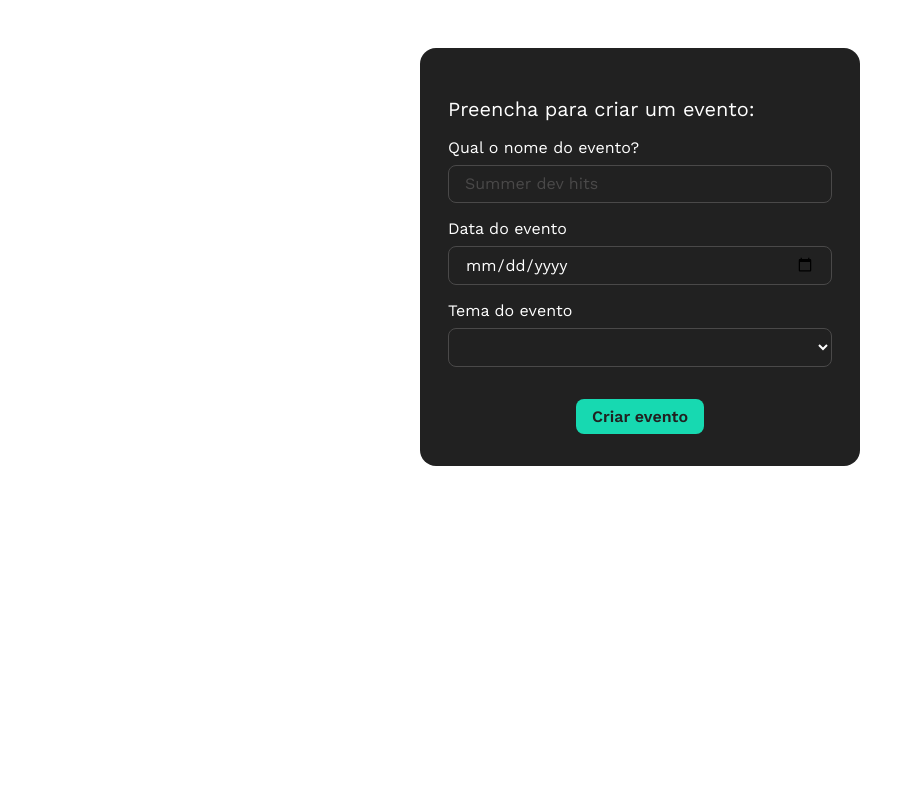
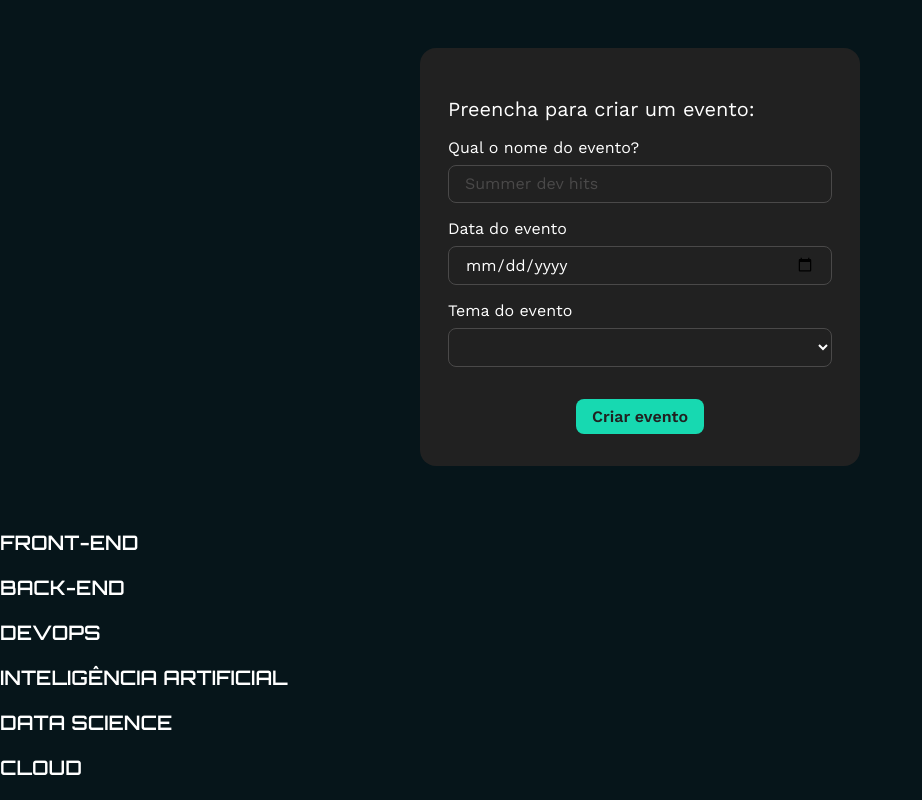
Before and after one commit to robertvieiraa/tecboard-praticando, a React (Vite) app: page / in a window 1280 px wide. Shown: the part 698-1498 px from the top of the page, without its empty margins (0-922 px from the left). Before the commit the page ends 1228 px from the top, so only its background shows below. Built offline with nearby package versions, Linux system fonts and the light colour scheme.

Commit message:
Adicionei lista de temas e respectivas sessões

```diff
--- a/index.html
+++ b/index.html
@@ -1,15 +1,21 @@
 <!doctype html>
 <html lang="en">
+
 <head>
   <meta charset="UTF-8" />
   <link rel="icon" type="image/svg+xml" href="/favicon.svg" />
   <meta name="viewport" content="width=device-width, initial-scale=1.0" />
   <title>tecboard-praticando</title>
-    <link href="https://fonts.googleapis.com/css2?family=Work+Sans:ital,wght@0,100..900;1,100..900&display=swap"
+  <link rel="preconnect" href="https://fonts.googleapis.com">
+  <link rel="preconnect" href="https://fonts.gstatic.com" crossorigin>
+  <link
+    href="https://fonts.googleapis.com/css2?family=Orbitron:wght@400..900&family=Work+Sans:ital,wght@0,100..900;1,100..900&display=swap"
     rel="stylesheet">
 </head>
+
 <body>
   <div id="root"></div>
   <script type="module" src="/src/main.jsx"></script>
 </body>
+
 </html>
--- a/src/App.css
+++ b/src/App.css
@@ -8,22 +8,3 @@
   background-color: #06151A;
   padding: 32px;
 }
-
-section {
-  display: flex;
-  justify-content: center;
-  background: linear-gradient(180deg, #17E4B9 0%, #091D24 100%);
-}
-
-section img {
-  max-width: 90%;
-}
-
-.form-evento {
-  background-color: #212121;
-  padding: 32px 28px;
-  border-radius: 16px;
-  width: 384px;
-  max-width: 90%;
-  margin: 64px auto;
-}
--- a/src/App.jsx
+++ b/src/App.jsx
@@ -4,19 +4,62 @@
 import heroImg from './assets/hero.png'
 import './App.css'
 import { FormularioDeEvento } from './components/FormularioDeEvento'
+import { Tema } from './components/Tema'
+import { Banner } from './components/Banner'
 
 function App() {
-  const [count, setCount] = useState(0)
+  const temas = [
+    {
+      id: 1,
+      nome: 'front-end'
+    },
+    {
+      id: 2,
+      nome: 'back-end'
+    },
+    {
+      id: 3,
+      nome: 'devops'
+    },
+    {
+      id: 4,
+      nome: 'inteligência artificial'
+    },
+    {
+      id: 5,
+      nome: 'data science'
+    },
+    {
+      id: 6,
+      nome: 'cloud'
+    }
+  ]
 
   return (
     <main>
       <header>
         <img src="logo.png" />
       </header>
+      <Banner />
+      <FormularioDeEvento />
       <section>
-        <img src="banner.png" />
+        <Tema tema={temas[0]}/>
       </section>
-      <FormularioDeEvento />
+      <section>
+        <Tema tema={temas[1]}/>
+      </section>
+      <section>
+        <Tema tema={temas[2]}/>
+      </section>
+      <section>
+        <Tema tema={temas[3]}/>
+      </section>
+      <section>
+        <Tema tema={temas[4]}/>
+      </section>
+      <section>
+        <Tema tema={temas[5]}/>
+      </section>
     </main>
   )
 }
--- /dev/null
+++ b/src/components/Banner/banner.estilos.css
@@ -0,0 +1,9 @@
+.banner {
+  display: flex;
+  justify-content: center;
+  background: linear-gradient(180deg, #17E4B9 0%, #091D24 100%);
+}
+
+.banner img {
+  max-width: 90%;
+}
--- /dev/null
+++ b/src/components/Banner/index.jsx
@@ -0,0 +1,9 @@
+import './banner.estilos.css'
+
+export function Banner() {
+    return (
+        <section className='banner'>
+            <img src="banner.png" />
+        </section>
+    )
+}
--- /dev/null
+++ b/src/components/Tema/index.jsx
@@ -0,0 +1,5 @@
+import './tema.estilos.css'
+
+export function Tema({ tema }) {
+  return <h3 className='titulo-tema'>{tema.nome}</h3>
+}
--- /dev/null
+++ b/src/components/Tema/tema.estilos.css
@@ -0,0 +1,9 @@
+.titulo-tema {
+    color: #fff;
+    font-family: "Orbitron", sans-serif;
+    font-weight: 600;
+    font-size: 20px;
+    line-height: 125%;
+    letter-spacing: 10%;
+    text-transform: uppercase;
+}
--- a/src/index.css
+++ b/src/index.css
@@ -1,3 +1,7 @@
 * {
     font-family: "Work Sans", sans-serif;
 }
+
+body {
+    background-color: #06151A;
+}
```
Lines whose indentation alone changed are shown as unchanged.
